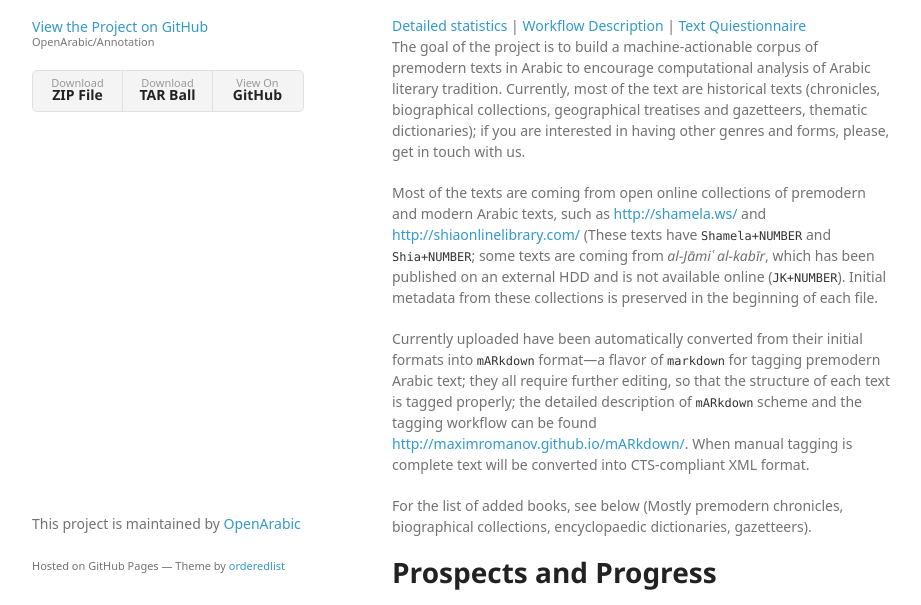
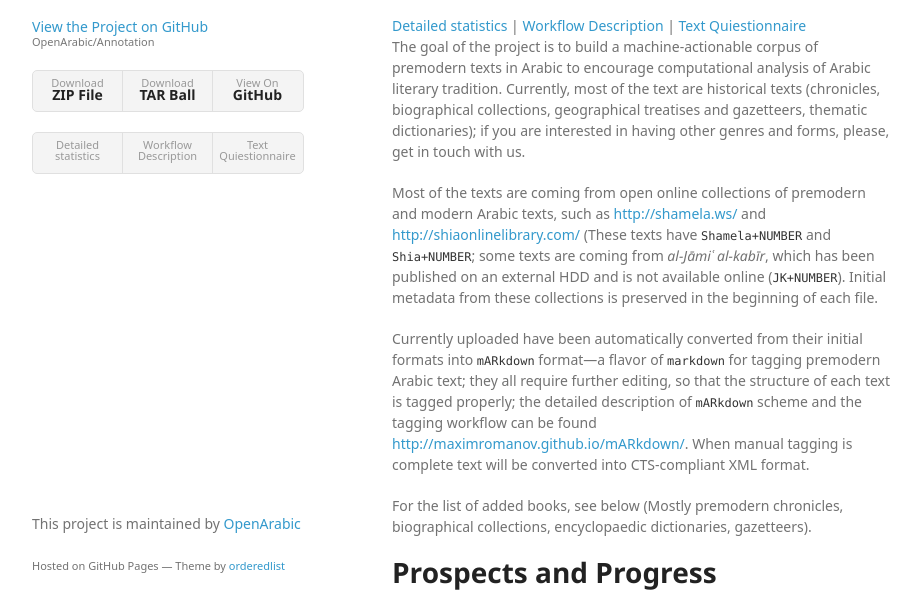
Before and after one commit to OpenArabic/Annotation, a plain HTML site: page index.html in a window 1280 px wide. Shown: the part 155-760 px from the top of the page, without its empty margins (178-1099 px from the left). Drawn offline with Linux system fonts and the light colour scheme; a web font is replaced by a local one.

Commit message:
Update index.html

```diff
--- a/index.html
+++ b/index.html
@@ -26,6 +26,14 @@
           <li><a href="https://github.com/OpenArabic/Annotation/tarball/master">Download <strong>TAR Ball</strong></a></li>
           <li><a href="https://github.com/OpenArabic/Annotation">View On <strong>GitHub</strong></a></li>
         </ul>
+
+        <ul>
+
+        <li><a href="https://github.com/OpenArabic/Annotation/blob/master/statistics.md">Detailed statistics</a></li>
+        <li><a href="https://github.com/OpenArabic/Annotation/blob/master/workflow.md">Workflow Description</a></li>
+        <li><a href="https://github.com/OpenArabic/Annotation/blob/master/text_questionnaire.md">Text Quiestionnaire</a></li>
+        </ul>
+
       </header>
       <section>
         <h1>
```
